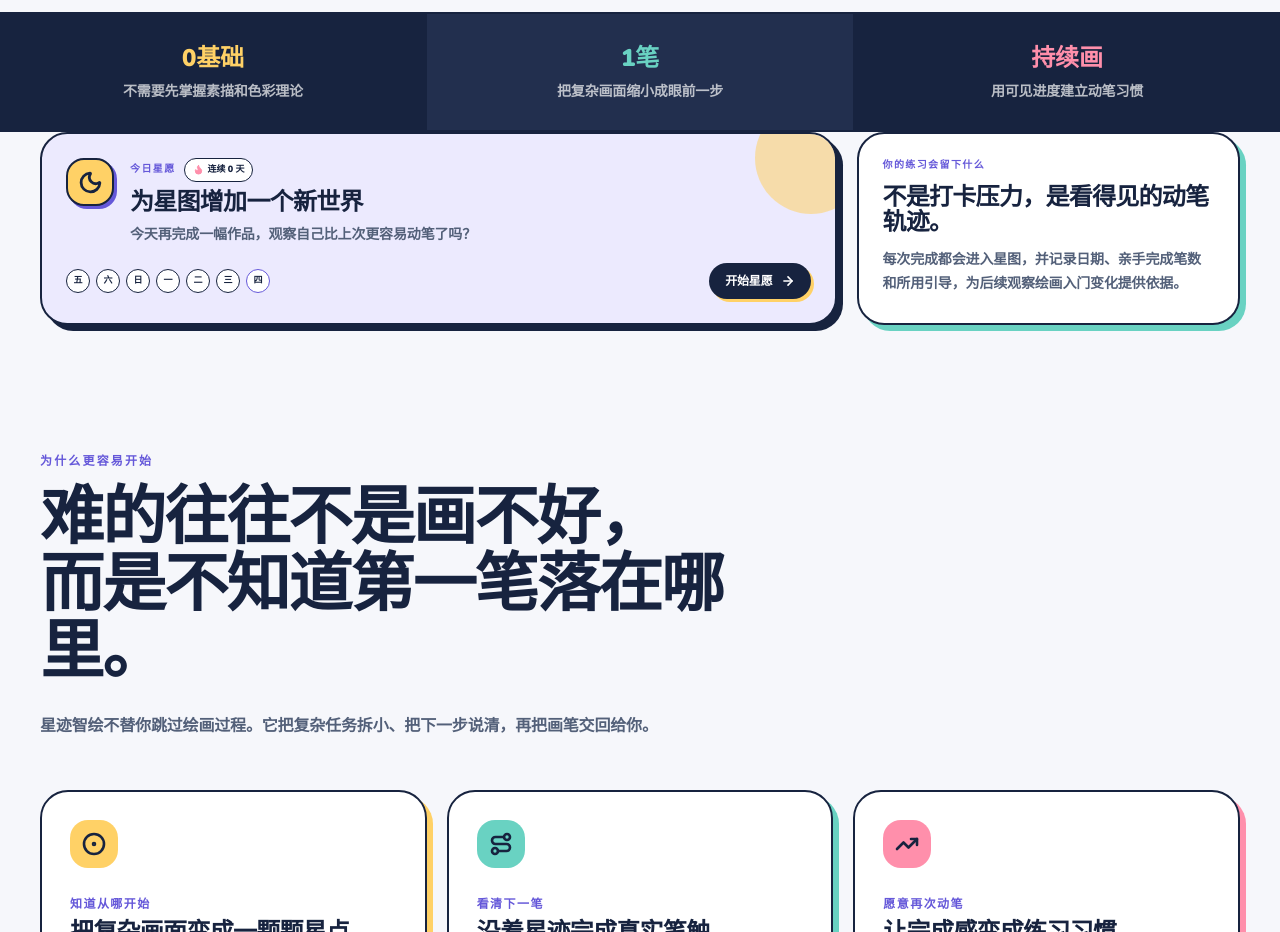
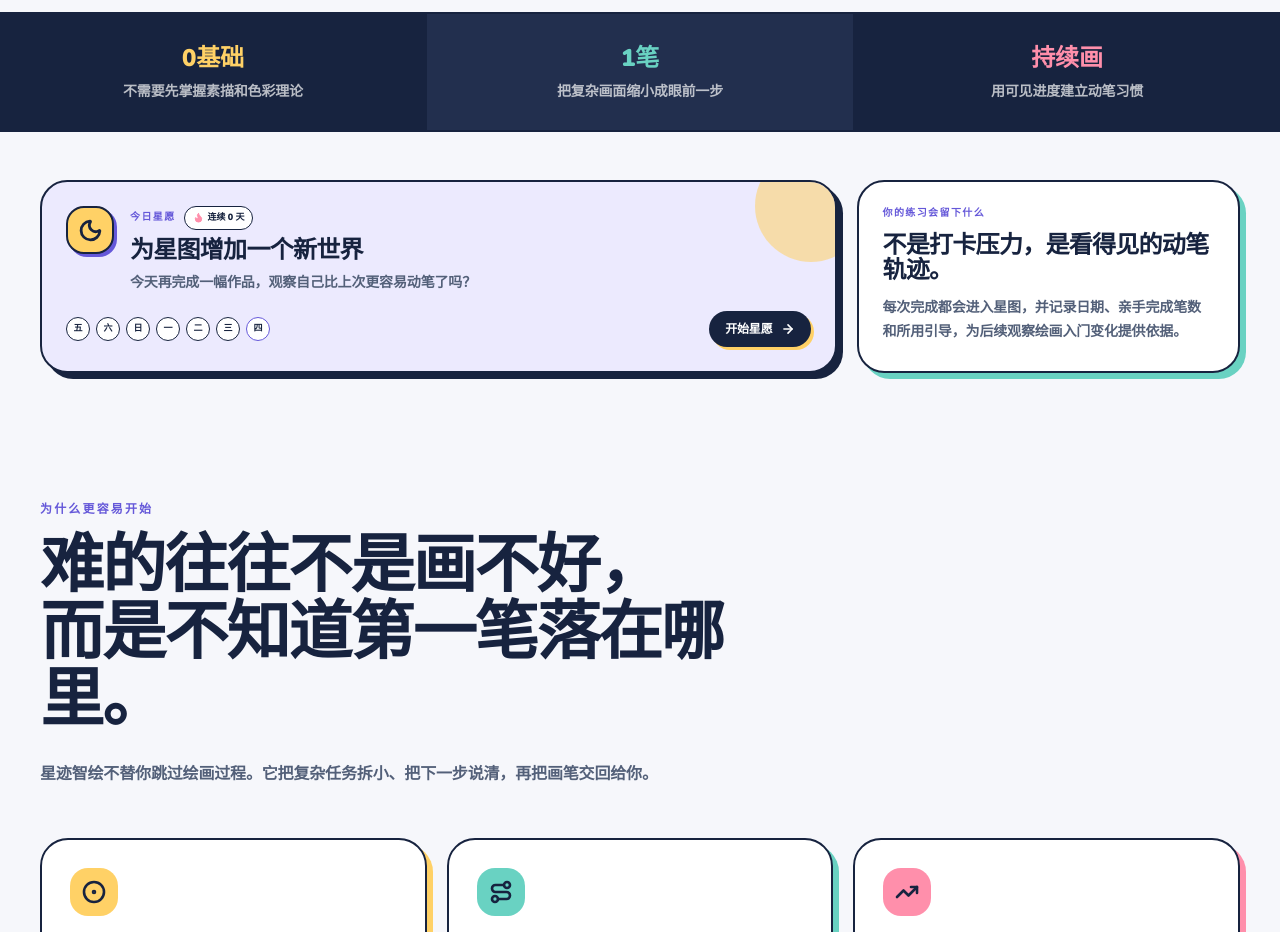
Before and after one commit to HarryChenCHY/star-bindpaint, a Next.js app: page / in a window 1280 px wide. Shown: the part 860-1792 px from the top of the page. Built offline with nearby package versions, Linux system fonts and the light colour scheme.

Commit message:
调整间距

```diff
--- a/src/app/page.tsx
+++ b/src/app/page.tsx
@@ -284,7 +284,7 @@ export default function HomePage() {
           </div>
         </section>
 
-        <section className="mx-auto w-full max-w-7xl px-5 pb-4 sm:px-8 lg:px-10">
+        <section className="mx-auto w-full max-w-7xl px-5 pb-4 pt-8 sm:px-8 sm:pt-10 lg:px-10 lg:pt-12">
           <div className="grid items-stretch gap-5 lg:grid-cols-[1.35fr_0.65fr]">
             <DailyWishCard onStart={() => router.push('/create')} onOpenStarMap={() => router.push('/gallery')} />
             <div className="rounded-[1.7rem] p-5 sm:p-6" style={{ background: COLORS.white, border: `2px solid ${COLORS.ink}`, boxShadow: `6px 6px 0 ${COLORS.mint}` }}>
```
